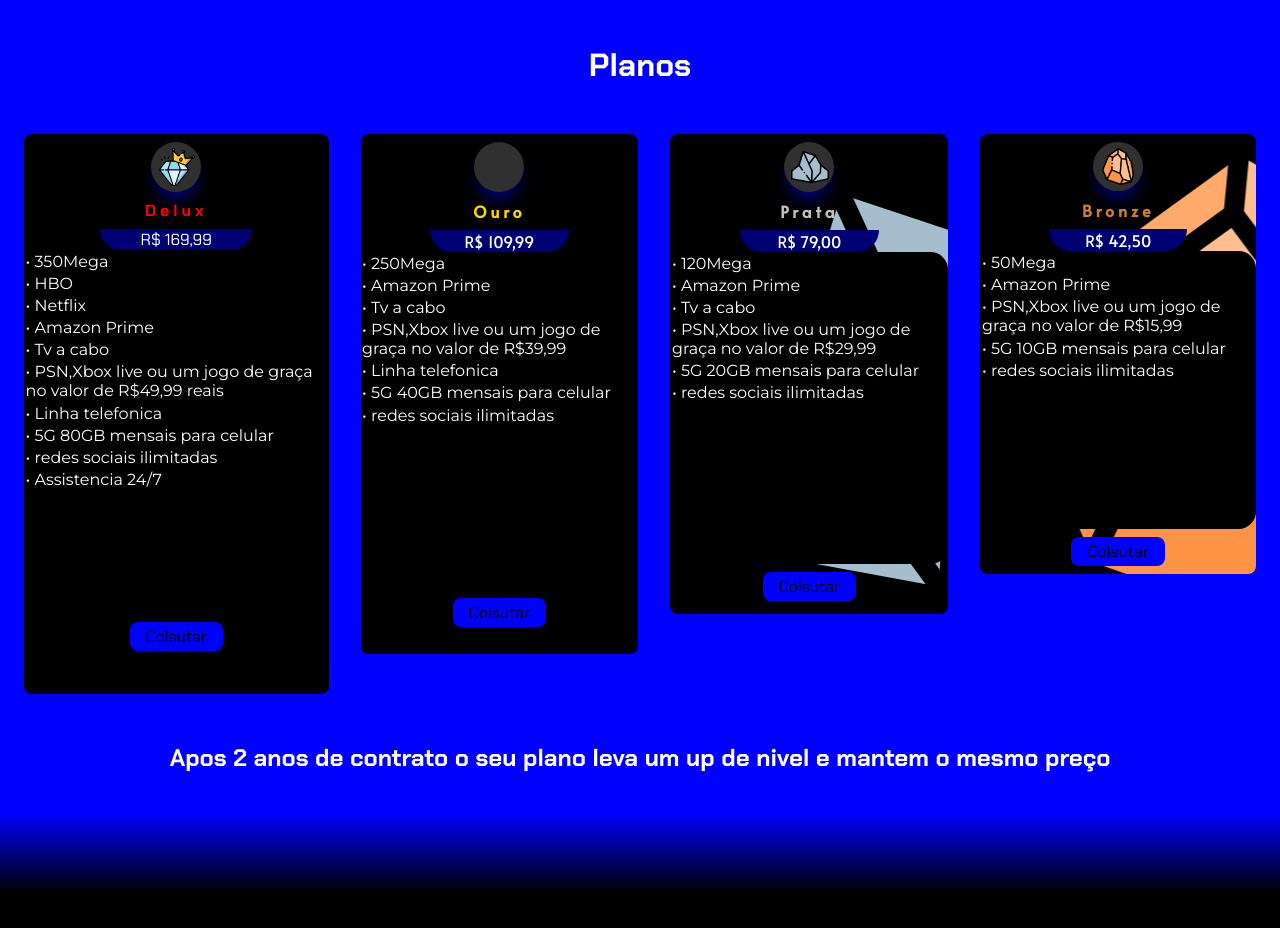
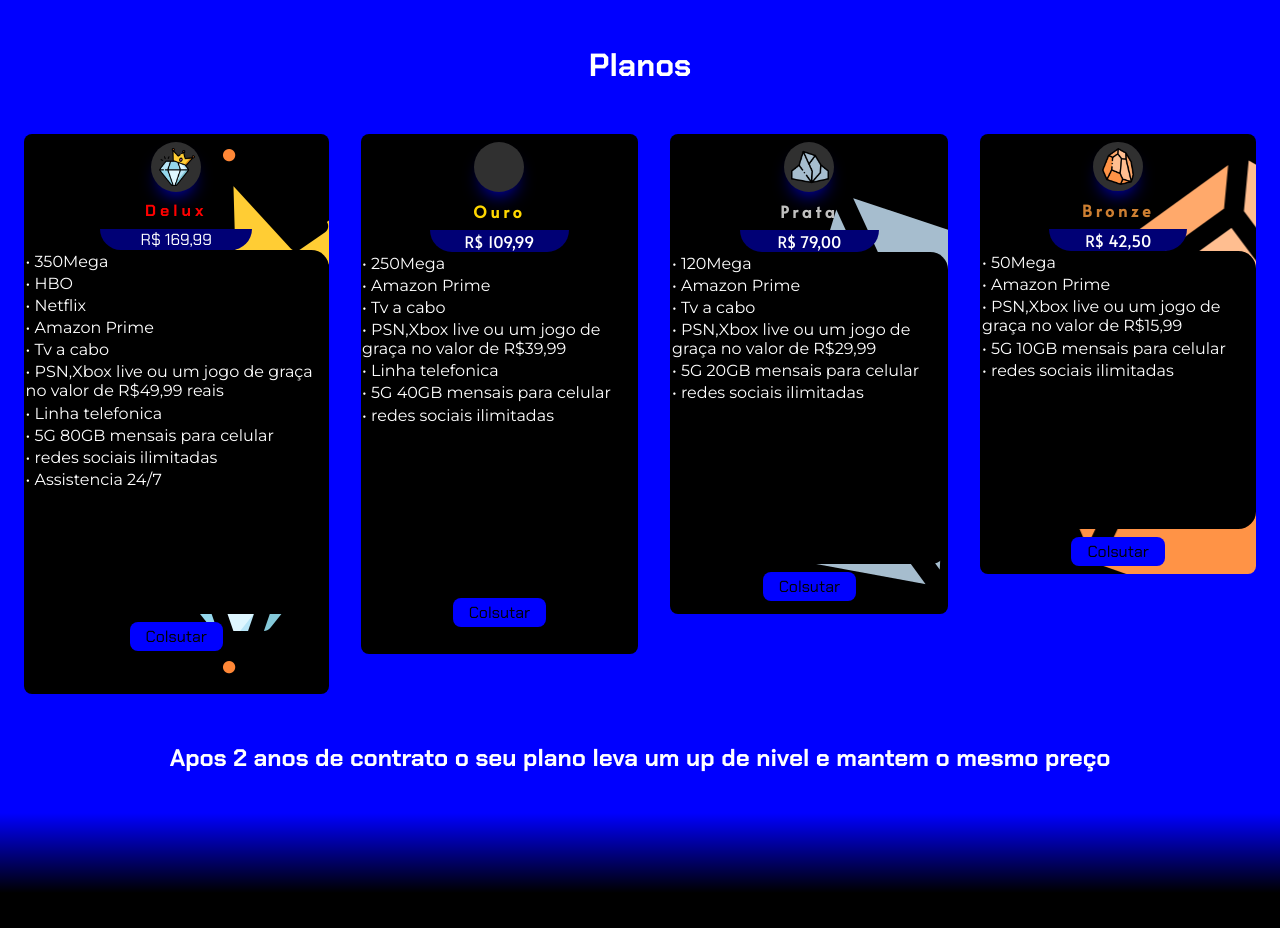
Before and after one commit to CMarcosVi/Wns, a plain HTML site: page index.html in a window 1280 px wide. Shown: the part 920-1848 px from the top of the page. Drawn offline with Linux system fonts and the light colour scheme; a web font is replaced by a local one.

Commit message:
Update estilo.css

```diff
--- a/css/estilo.css
+++ b/css/estilo.css
@@ -200,7 +200,7 @@
 #delux {
   height: 70vh;
   transition: 0.5s;
-  background-image: url(img/diamante.png);
+  background-image: url(../img/diamante.png);
   font-family: "Chakra Petch", sans-serif;
 }
 #delux #delux-nome {
```
